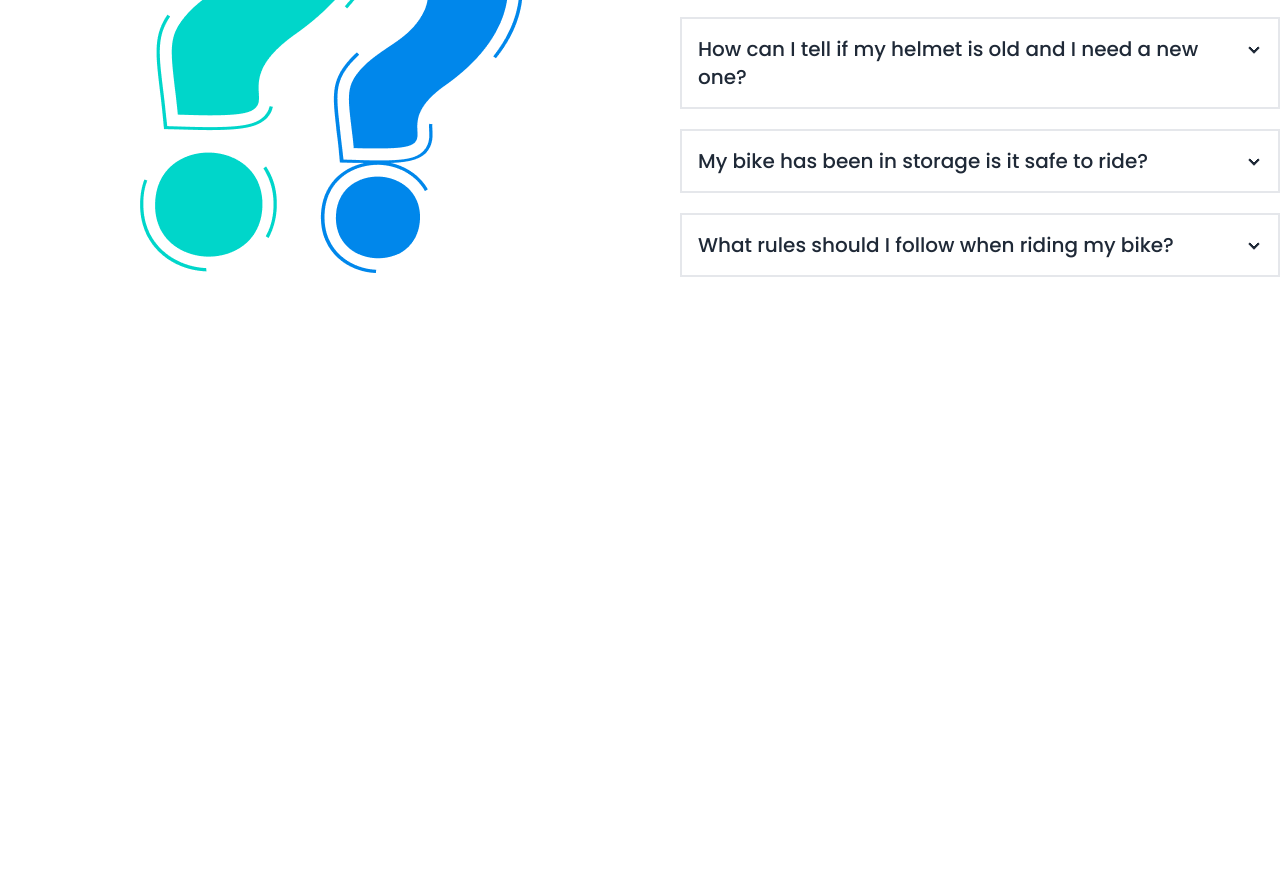
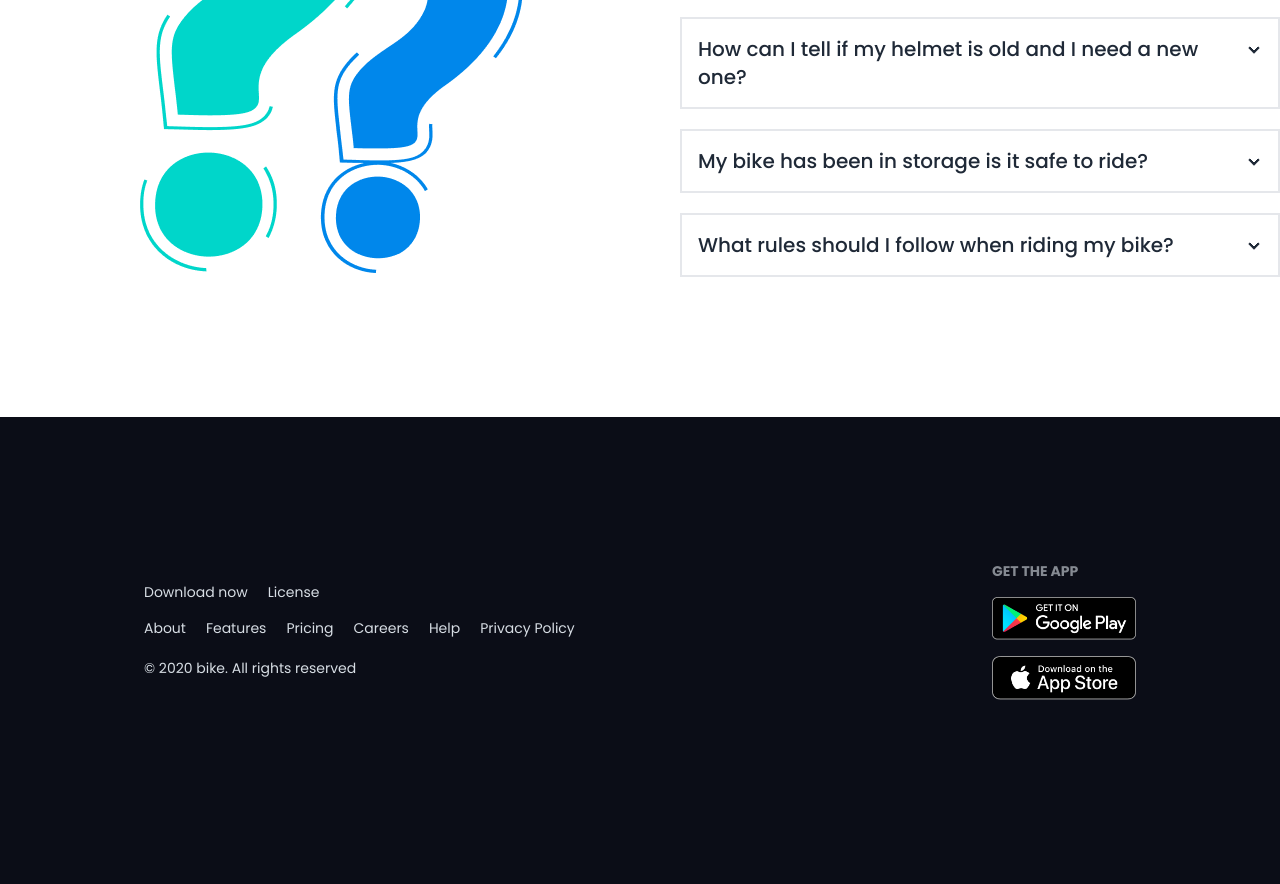
Before and after one commit to dev-al-amin-pramanik/Biker-Zone, a plain HTML site: page index.html in a window 1280 px wide. Shown: the part 3454-4338 px from the top of the page. Before the commit the page ends 3871 px from the top, so only its background shows below. Drawn offline with nearby package versions, Linux system fonts and the light colour scheme; a web font is replaced by a local one.

Commit message:
added footer section and final commit

```diff
--- a/index.html
+++ b/index.html
@@ -581,5 +581,42 @@
       </section>
     </main>
     <!--Main Section End-->
+
+    <!--Footer Section Start-->
+    <footer class="footer bg-[#0B0D17] text-neutral-content px-36 py-36">
+      <div class="container mx-auto">
+        <div class="w-full md:flex justify-between items-center gap-10">
+          <!--left-->
+          <div class="mb-10">
+            <div class="flex items-center mb-4 gap-5">
+              <div><a href="" download="">Download now</a></div>
+              <div><a href="">License</a></div>
+            </div>
+            <div class="flex justify-center items-center gap-5">
+              <div><a href="">About</a></div>
+              <div><a href="">Features</a></div>
+              <div><a href="">Pricing</a></div>
+              <div><a href="">Careers</a></div>
+              <div><a href="">Help</a></div>
+              <div><a href="">Privacy Policy</a></div>
+            </div>
+            <div class="mt-5"><p>© 2020 bike. All rights reserved</p></div>
+          </div>
+          <!--right-->
+          <div class="mb-10">
+            <h6 class="footer-title mb-4">Get The App</h6>
+            <div class="grid grid-cols-1 gap-4">
+              <a>
+                <img class="w-36" src="./images/others/android.png" alt="" />
+              </a>
+              <a>
+                <img class="w-36" src="./images/others/ios.png" alt="" />
+              </a>
+            </div>
+          </div>
+        </div>
+      </div>
+    </footer>
+    <!--Footer Section End-->
   </body>
 </html>
```
